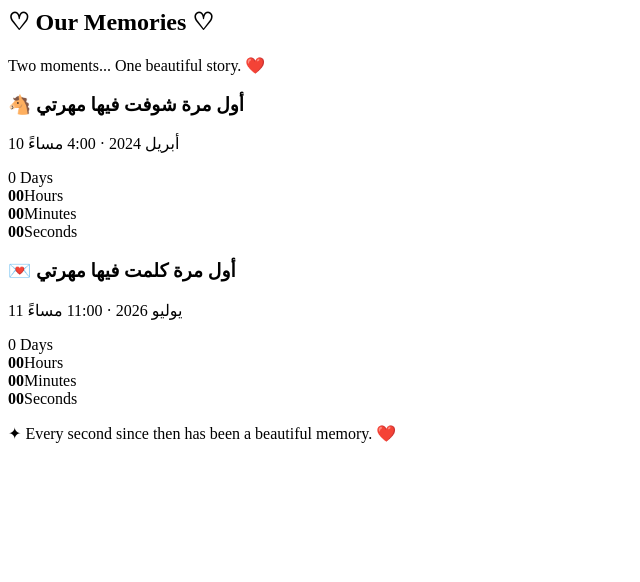
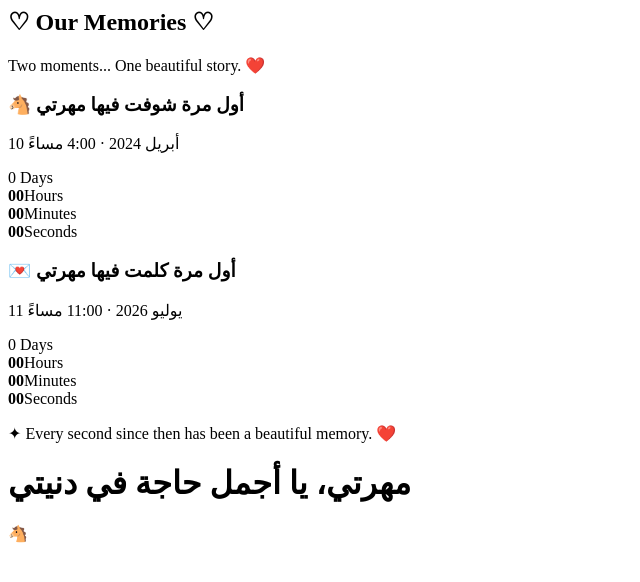
Before and after one commit to Hamada2626/Mo7ra, a plain HTML site: page index.html in a window 1280 px wide. Shown: the whole page, without its empty margins (0-640 px from the left). Drawn offline with Linux system fonts and the light colour scheme.

Commit message:
Update index.html

```diff
--- a/index.html
+++ b/index.html
@@ -37,3 +37,5 @@
     </p>
   </main>
 </section>
+<h1>مهرتي، يا أجمل حاجة في دنيتي</h1>
+<div class="intro-goose">🐴</div>
```
